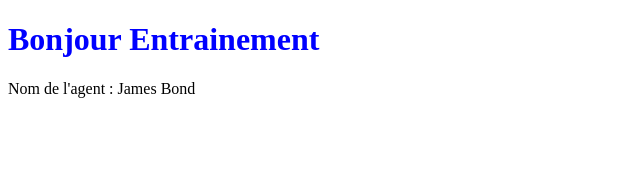
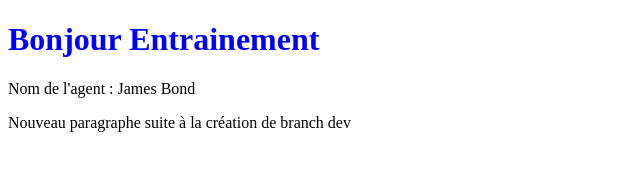
Before and after one commit to Vincenzo-1972/entrainement, a plain HTML site: page index.html in a window 1280 px wide. Shown: the whole page, without its empty margins (0-640 px from the left). Drawn offline with Linux system fonts and the light colour scheme.

Commit message:
modif suite à l'ajout de branch dev

```diff
--- a/index.html
+++ b/index.html
@@ -10,5 +10,6 @@
 <body>
     <h1>Bonjour Entrainement</h1>
     <p id="affichageNom"></p>
+    <p>Nouveau paragraphe suite à la création de branch dev</p>
 </body>
 </html>
```
